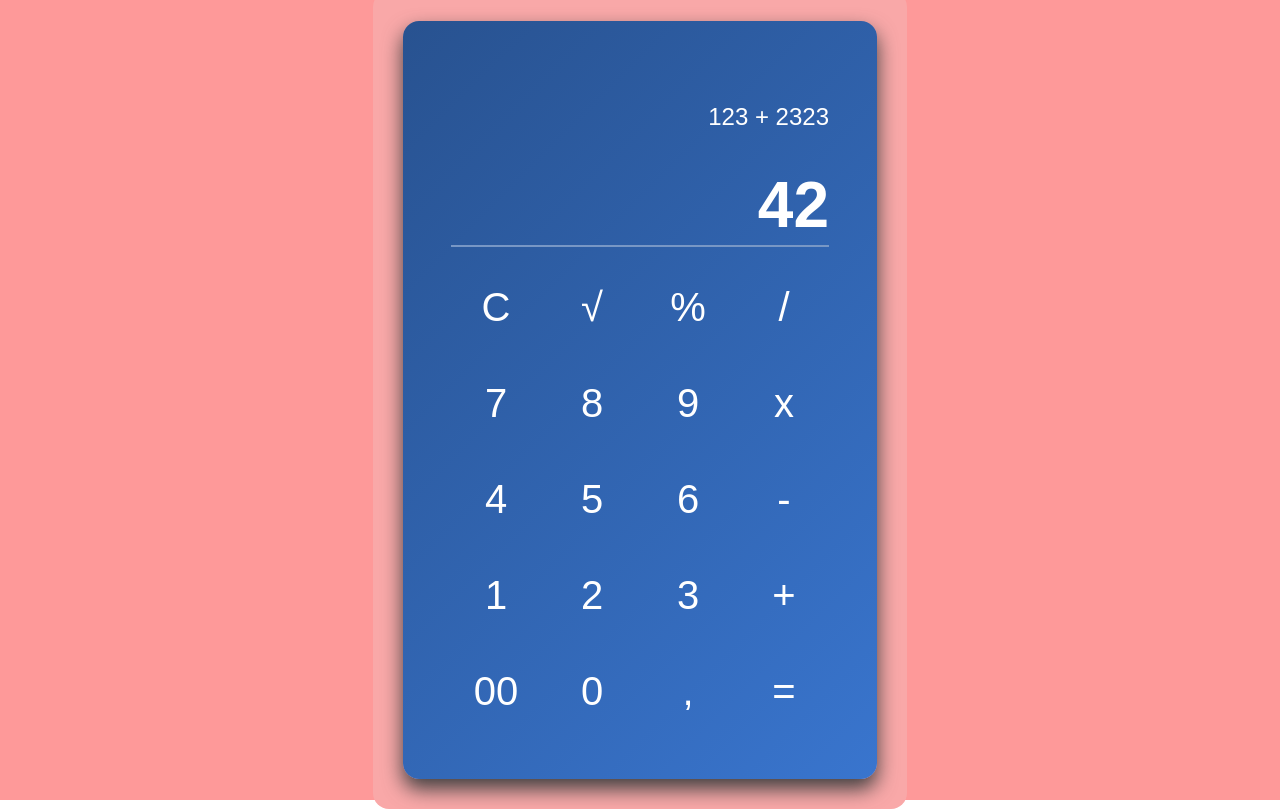
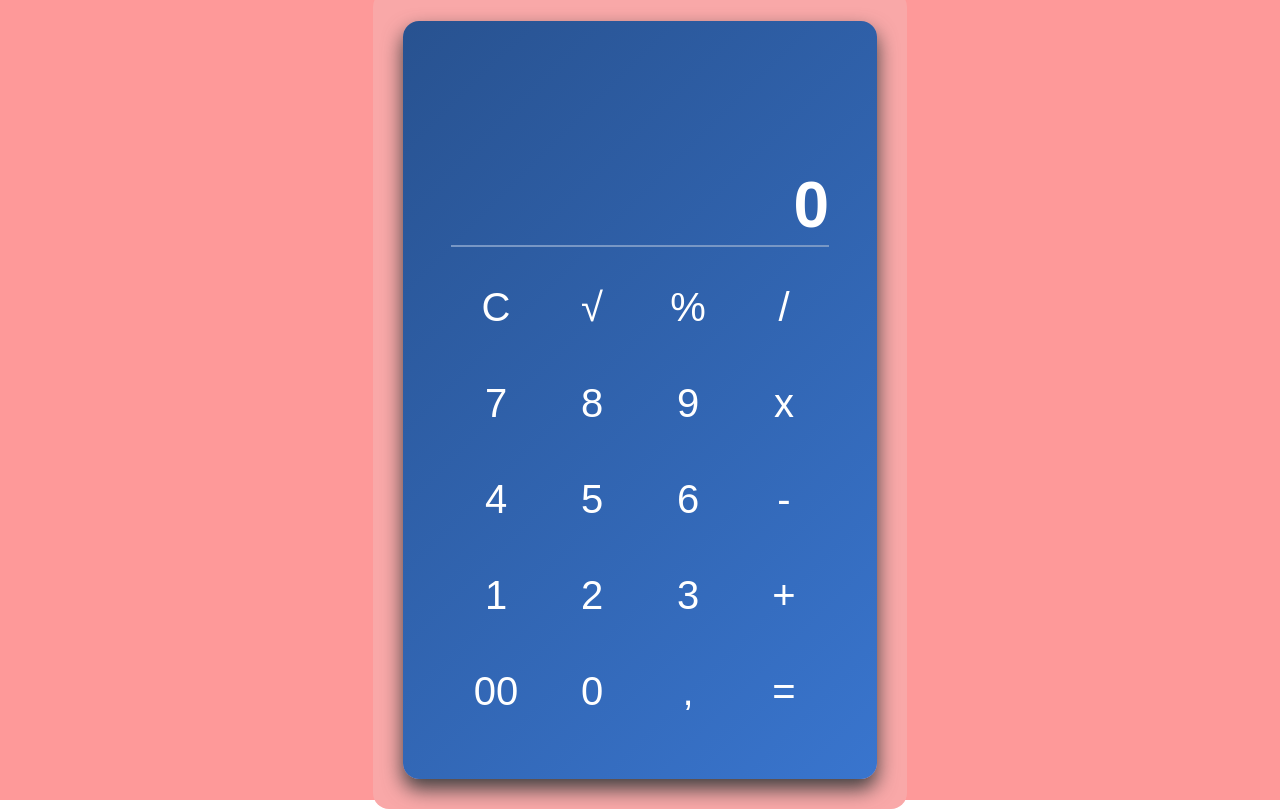
Before and after one commit to Vox1oot/calculator, a React (Create React App) app: page / in a window 1280 px wide. Built offline with nearby package versions, Linux system fonts and the light colour scheme.

Commit message:
feat: implement display optional menu

```diff
--- a/src/components/Button.tsx
+++ b/src/components/Button.tsx
@@ -2,7 +2,8 @@ import React from 'react';
 import styled from 'styled-components';
 
 type Props = {
-    label: string;
+    label: string,
+    handleClick: Function;
 };
 
 const StyledButton = styled.button`
@@ -11,10 +12,20 @@ const StyledButton = styled.button`
     color: #fff;
     font-size: 40px;
     font-weight: normal;
+    border-radius: 50%;
+
+    &:hover {
+        cursor: pointer;
+        background-color: #4a79be;
+    }
 `;
 
-const Button: React.FC<Props> = ({ label }) => (
-    <StyledButton>{label}</StyledButton>
+const Button: React.FC<Props> = ({ label, handleClick }) => (
+    <StyledButton
+        onClick={() => handleClick(label)}
+    >
+        {label}
+    </StyledButton>
 );
 
 export default Button;
--- a/src/components/Calculator.tsx
+++ b/src/components/Calculator.tsx
@@ -1,6 +1,8 @@
-import React from 'react';
+import React, { useState } from 'react';
 import styled from 'styled-components';
 import Button from './Button';
+import MainDisplay from './MainDisplay';
+import OptionalDisplay from './OptionalDisplay';
 
 const Container = styled.div``;
 
@@ -25,57 +27,55 @@ const Grid = styled.div`
     grid-template-columns: repeat(4, 80px);
 `;
 
-const OptionalDisplay = styled.div`
-    display: flex;
-    align-items: center;
-    justify-content: flex-end;
-    height: 6rem;
-    font-size: 1.5rem;
-    color: #fff;
-`;
+const Calculator: React.FC<{}> = () => {
+    const [operations, setOperations] = useState(Array<string>);
+    const [result, setResult] = useState(0);
 
-const MainDisplay = styled.div`
-    display: flex;
-    align-items: center;
-    justify-content: flex-end;
-    height: 5rem;
-    font-size: 4rem;
-    font-weight: 900;
-    color: #fff;
-    border-bottom: 2px solid #7897c5;
-`;
+    const handleClick = (value: string): void => {
+        setOperations([...operations, value]);
+    };
 
-const Calculator: React.FC<{}> = () => (
+    const handleClear = () => {
+        setOperations([]);
+    };
+
+    const handleCalculate = () => {
+        console.log(operations);
+        setResult(0);
+    };
+
+    return (
         <Container>
             <Substrate>
                 <Wrapper>
-                <OptionalDisplay>123 + 2323</OptionalDisplay>
-                <MainDisplay>42</MainDisplay>
+                    <OptionalDisplay operations={operations} />
+                    <MainDisplay result={result} />
                     <Grid>
-                    <Button label="C" />
-                    <Button label="√" />
-                    <Button label="%" />
-                    <Button label="/" />
-                    <Button label="7" />
-                    <Button label="8" />
-                    <Button label="9" />
-                    <Button label="x" />
-                    <Button label="4" />
-                    <Button label="5" />
-                    <Button label="6" />
-                    <Button label="-" />
-                    <Button label="1" />
-                    <Button label="2" />
-                    <Button label="3" />
-                    <Button label="+" />
-                    <Button label="00" />
-                    <Button label="0" />
-                    <Button label="," />
-                    <Button label="=" />
+                        <Button label="C" handleClick={handleClear} />
+                        <Button label="√" handleClick={handleClick} />
+                        <Button label="%" handleClick={handleClick} />
+                        <Button label="/" handleClick={handleClick} />
+                        <Button label="7" handleClick={handleClick} />
+                        <Button label="8" handleClick={handleClick} />
+                        <Button label="9" handleClick={handleClick} />
+                        <Button label="x" handleClick={handleClick} />
+                        <Button label="4" handleClick={handleClick} />
+                        <Button label="5" handleClick={handleClick} />
+                        <Button label="6" handleClick={handleClick} />
+                        <Button label="-" handleClick={handleClick} />
+                        <Button label="1" handleClick={handleClick} />
+                        <Button label="2" handleClick={handleClick} />
+                        <Button label="3" handleClick={handleClick} />
+                        <Button label="+" handleClick={handleClick} />
+                        <Button label="00" handleClick={handleClick} />
+                        <Button label="0" handleClick={handleClick} />
+                        <Button label="," handleClick={handleClick} />
+                        <Button label="=" handleClick={handleCalculate} />
                     </Grid>
                 </Wrapper>
             </Substrate>
         </Container>
     );
+};
 
 export default Calculator;
--- /dev/null
+++ b/src/components/MainDisplay.tsx
@@ -0,0 +1,23 @@
+import React from 'react';
+import styled from 'styled-components';
+
+type Props = {
+    result: number | string
+}
+
+const StyledMainDisplay = styled.div`
+    display: flex;
+    align-items: center;
+    justify-content: flex-end;
+    height: 5rem;
+    font-size: 4rem;
+    font-weight: 900;
+    color: #fff;
+    border-bottom: 2px solid #7897c5;
+`;
+
+const MainDisplay: React.FC<Props> = ({ result }) => (
+    <StyledMainDisplay>{result}</StyledMainDisplay>
+);
+
+export default MainDisplay;
--- /dev/null
+++ b/src/components/OptionalDisplay.tsx
@@ -0,0 +1,25 @@
+import React from 'react';
+import styled from 'styled-components';
+
+type Props = {
+    operations: string[]
+}
+
+const StyledOptionalDisplay = styled.div`
+    display: flex;
+    align-items: center;
+    justify-content: flex-end;
+    height: 6rem;
+    font-size: 1.5rem;
+    color: #fff;
+`;
+
+const OptionalDisplay: React.FC<Props> = ({ operations }) => {
+    const result = operations.join('');
+
+    return (
+        <StyledOptionalDisplay>{result}</StyledOptionalDisplay>
+    );
+};
+
+export default OptionalDisplay;
```
Lines whose indentation alone changed are shown as unchanged.
